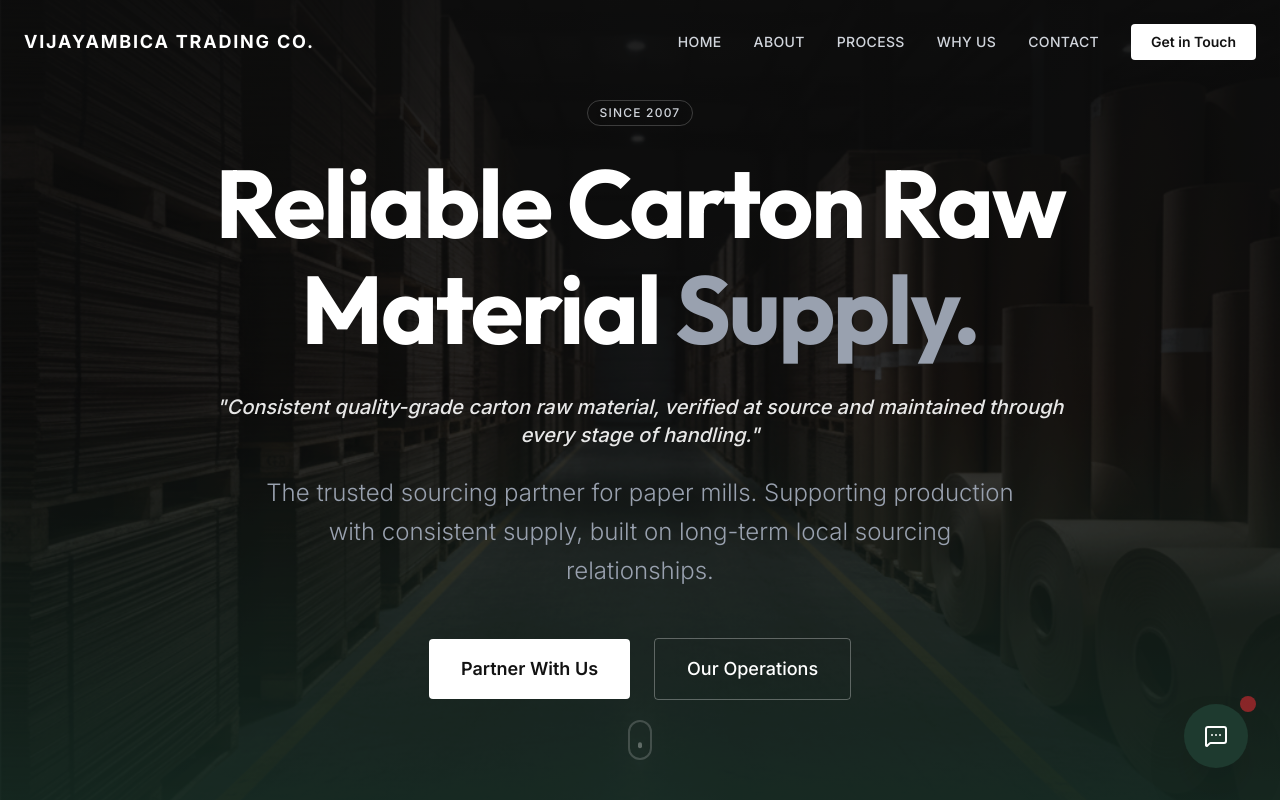
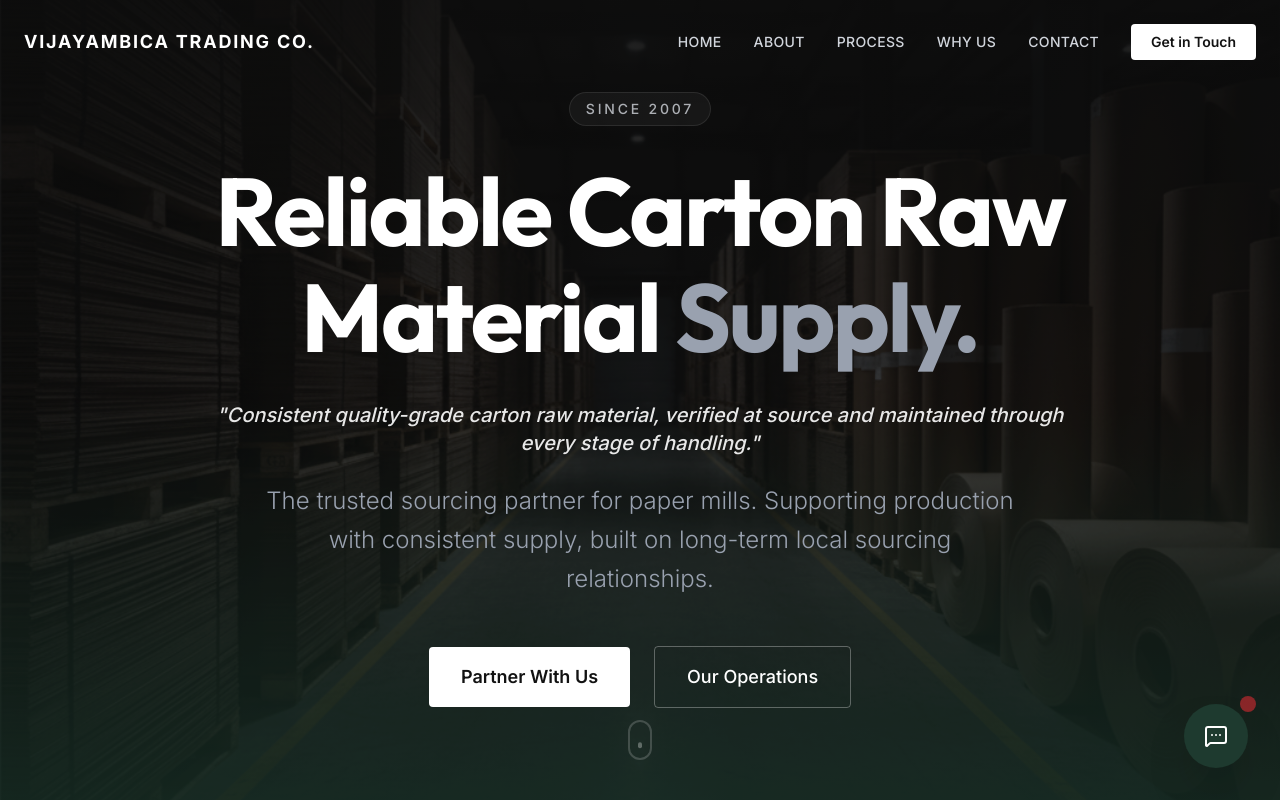
Before and after one commit to oneoctatechnologies-ui/VijayambicaTradingCompany, a Next.js app: page / in a window 1280 px wide. Shown: the top 800 px of the page. Built offline with nearby package versions, Linux system fonts and the light colour scheme.

Commit message:
issue fixes

```diff
--- a/src/components/Hero.tsx
+++ b/src/components/Hero.tsx
@@ -27,11 +27,16 @@ export default function Hero() {
                 transition={{ duration: 1, ease: "easeOut" }}
                 className="relative z-10 max-w-5xl"
             >
-                <div className="flex flex-wrap justify-center gap-3 mb-6">
-                    <span className="inline-block py-1 px-3 border border-white/20 rounded-full text-xs font-medium tracking-widest text-gray-300 uppercase">
+                <motion.div
+                    initial={{ opacity: 0 }}
+                    animate={{ opacity: 0.9 }}
+                    transition={{ delay: 0.2, duration: 0.2 }}
+                    className="flex justify-center mb-6 md:mb-8 mt-12 md:mt-0"
+                >
+                    <span className="inline-block py-1.5 px-4 border border-white/10 bg-white/5 rounded-full text-xs md:text-sm font-medium tracking-[0.2em] text-gray-300/90 uppercase backdrop-blur-sm">
                         Since 2007
                     </span>
-                </div>
+                </motion.div>
                 <h1 className="text-5xl md:text-7xl lg:text-8xl font-bold leading-[1.1] tracking-tight text-white mb-8">
                     Reliable Carton Raw Material <span className="text-gray-400">Supply.</span>
                 </h1>
--- a/src/components/TrustedVendors.tsx
+++ b/src/components/TrustedVendors.tsx
@@ -49,11 +49,13 @@ export default function TrustedVendors() {
                 {vendorBenefits.map((benefit, index) => (
                     <motion.div
                         key={index}
-                        initial={{ opacity: 0, scale: 0.95 }}
-                        whileInView={{ opacity: 1, scale: 1 }}
+                        initial={{ opacity: 0, y: 30 }}
+                        whileInView={{ opacity: 1, y: 0 }}
                         viewport={{ once: true, margin: "-50px" }}
-                        transition={{ duration: 0.4, delay: index * 0.1 }}
-                        className="bg-white p-8 rounded-xl shadow-[0_2px_8px_rgba(0,0,0,0.04)] hover:shadow-[0_8px_24px_rgba(0,0,0,0.06)] hover:-translate-y-1 transition-all duration-300"
+                        transition={{ duration: 0.6, delay: index * 0.2 }}
+                        whileHover={{ y: -5, boxShadow: "0 12px 30px rgba(0,0,0,0.08)" }}
+                        whileTap={{ y: -2 }}
+                        className="bg-white p-8 rounded-xl shadow-[0_2px_8px_rgba(0,0,0,0.04)] transition-all duration-500"
                     >
                         <div className="mb-6 text-[#1F3D2B]/90 bg-[#1F3D2B]/5 w-fit p-3 rounded-lg">
                             <benefit.icon size={26} strokeWidth={1.5} />
```
